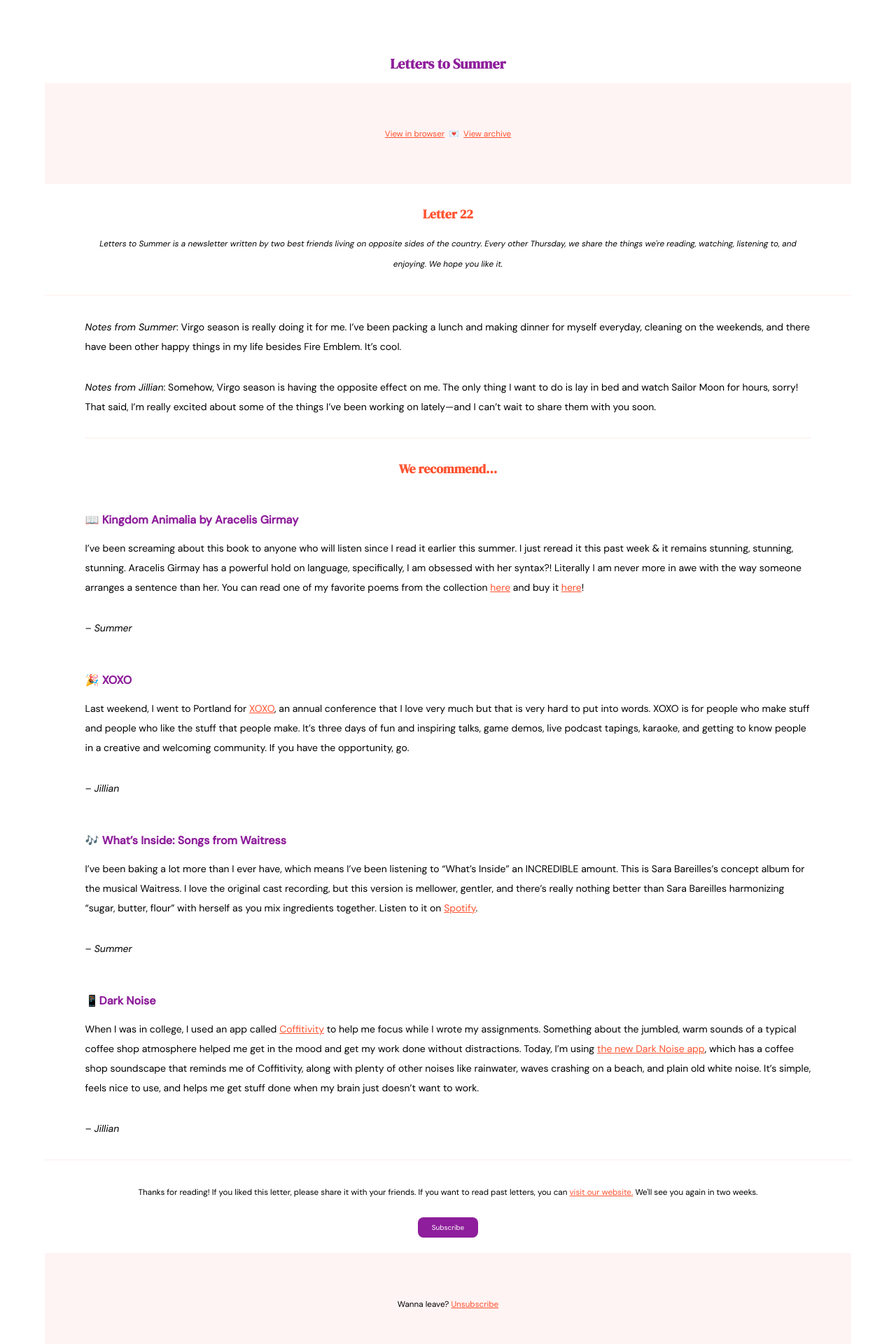
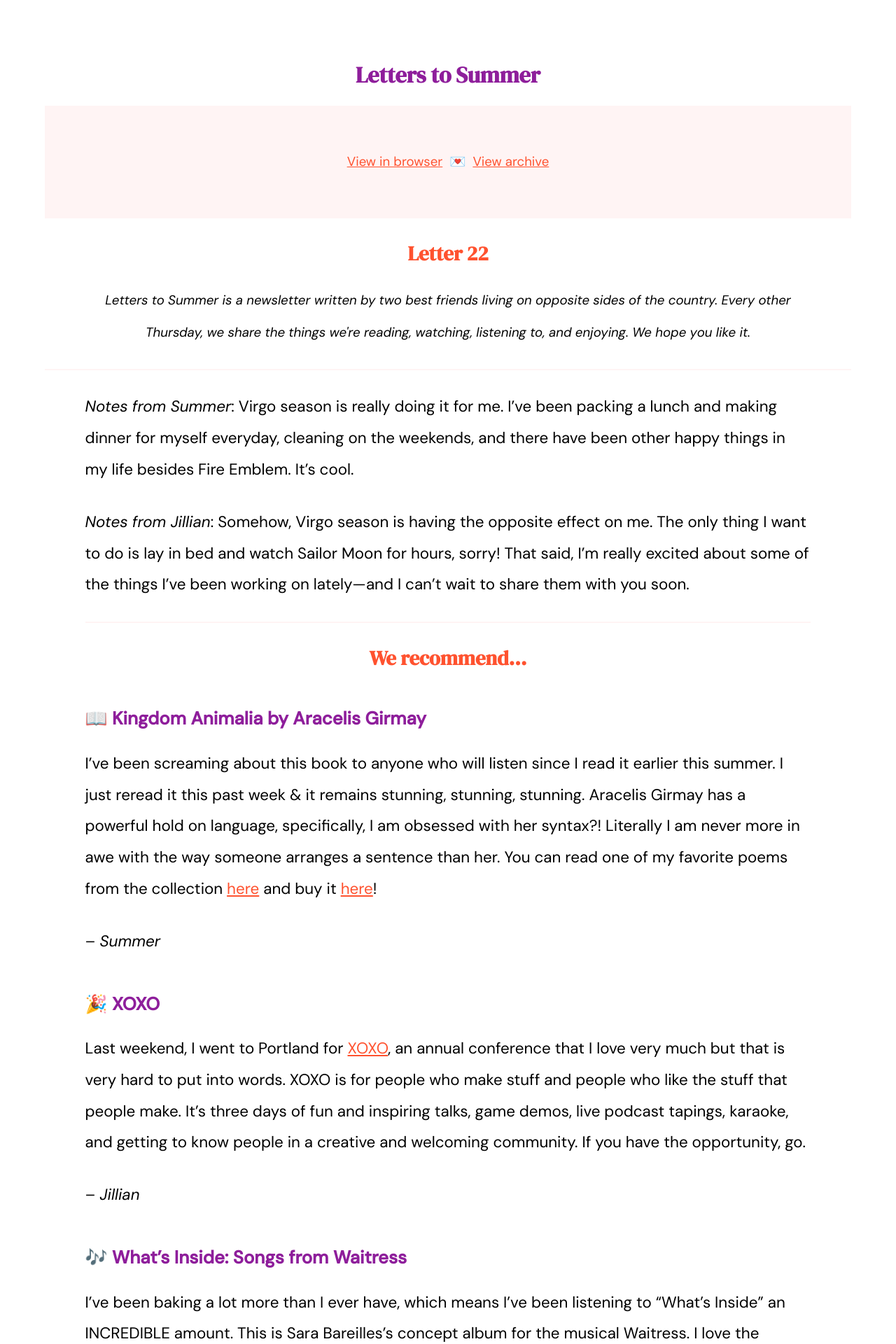
Before and after one commit to jilliangmeehan/letters-to-summer, a Jekyll site: the page built from emails/22.md, in a window 1280 px wide. Shown: the top 1920 px of the page at 70% size. Built offline with Jekyll 4.4.1, drawn with Linux system fonts in a browser that asks for light colours.

Commit message:
Update email.html

```diff
--- a/_layouts/email.html
+++ b/_layouts/email.html
@@ -14,7 +14,7 @@
       body {
         margin: 0 auto;
         padding: 5%;
-        font-size: 62.5%;
+        font-size: 100%;
         text-align: center;
       }
 
```
